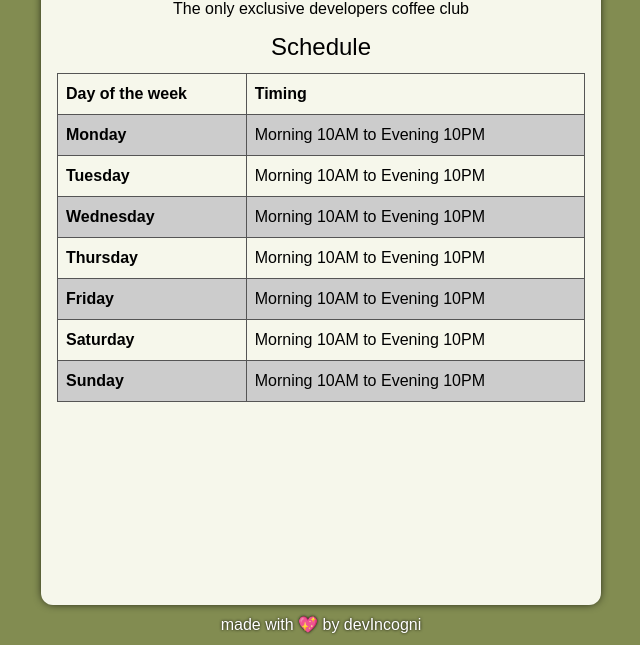
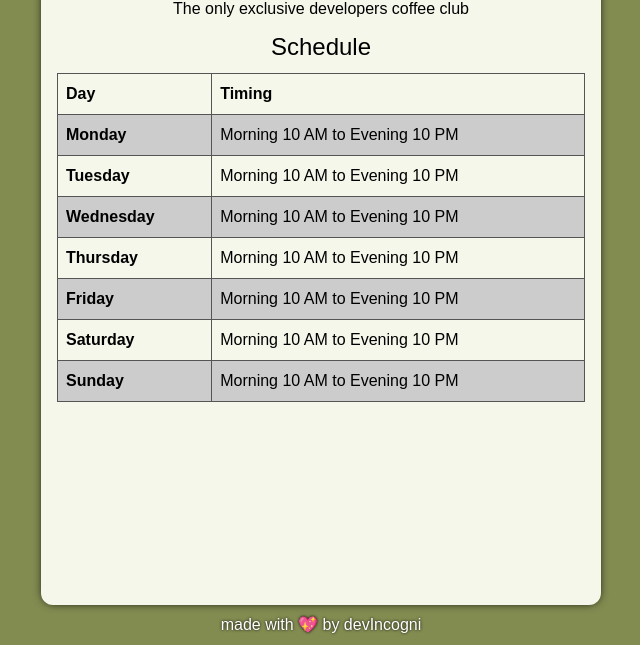
Before and after one commit to devIncogni/restaurant-page, a website built with webpack: page src/template.htm in a window 1280 px wide. Shown: the part 155-800 px from the top of the page, without its empty margins (319-959 px from the left). Built offline with nearby package versions, Linux system fonts and the light colour scheme; a web font is replaced by a local one.

Commit message:
- Finished with home page - Added JS HTML generation - Added appropriate loading functions in index.js after linking it to homePage.js

```diff
--- a/src/homePage.js
+++ b/src/homePage.js
@@ -1,4 +1,4 @@
-function createHome() {
+function createHome(parentElement) {
   const homeHeadingDiv = document.createElement("div");
   const homeInfoDiv = document.createElement("div");
 
@@ -16,11 +16,19 @@ function createHome() {
   );
 
   homeInfoDiv.appendChild(createTable());
+
+  parentElement.textContent = "";
+
+  parentElement.appendChild(homeHeadingDiv);
+  parentElement.appendChild(homeInfoDiv);
 }
 
 function createTable() {
   const table = document.createElement("table");
+  const tbody = document.createElement("tbody");
   table.setAttribute("class", "home-table");
+
+  table.appendChild(createElementAndSetTextContent("caption", "Schedule"));
 
   let tableRow = new Array(8);
 
@@ -38,8 +46,9 @@ function createTable() {
         createElementAndSetTextContent("td", "Morning 10 AM to Evening 10 PM")
       );
     }
-    table.appendChild(tableRow[i]);
+    tbody.appendChild(tableRow[i]);
   }
+  table.appendChild(tbody);
 
   return table;
 }
--- a/src/index.js
+++ b/src/index.js
@@ -1,3 +1,16 @@
 import "./styles.css";
 import "./home-styles.css";
+import generateHome from "./homePage.js";
+
 console.log("Hello World");
+
+const holder = document.querySelector(".holder");
+const homeBtn = document.querySelector(".homeButton");
+
+homeBtn.addEventListener("click", (event) => {
+  generateHome(holder);
+});
+
+window.addEventListener("load", () => {
+  generateHome(holder);
+});
--- a/src/template.htm
+++ b/src/template.htm
@@ -10,20 +10,21 @@
 <body>
     <header>
         <nav>
-            <button>Home</button>
+            <button class="homeButton">Home</button>
             <button>Menu</button>
             <button>About</button>
         </nav>
     </header>
     <div id="content">
         <div class="holder">
-            <div class="home-heading">
+            <!-- <div class="home-heading">
                 <h1>Welcome to devCoffes</h1>
                 <p>The only exclusive developers coffee club</p>
             </div>
             <div class="home-info">
                 <table class="home-table">
                     <caption>Schedule</caption>
+                    <tbody>
                         <tr>
                             <th>Day of the week</th>
                             <th>Timing</th>
@@ -56,9 +57,11 @@
                             <th>Sunday</th>
                             <td>Morning 10AM to Evening 10PM</td>
                         </tr>
+                    </tbody>
+
                 </table>
 
-            </div>
+            </div> -->
         </div>
     </div>
     <div class="footer">
```
Lines whose indentation alone changed are shown as unchanged.
